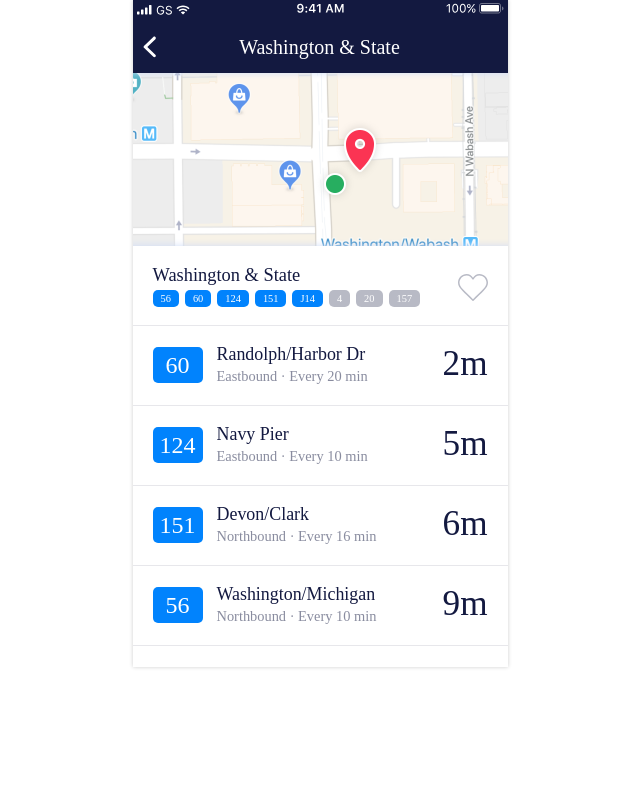
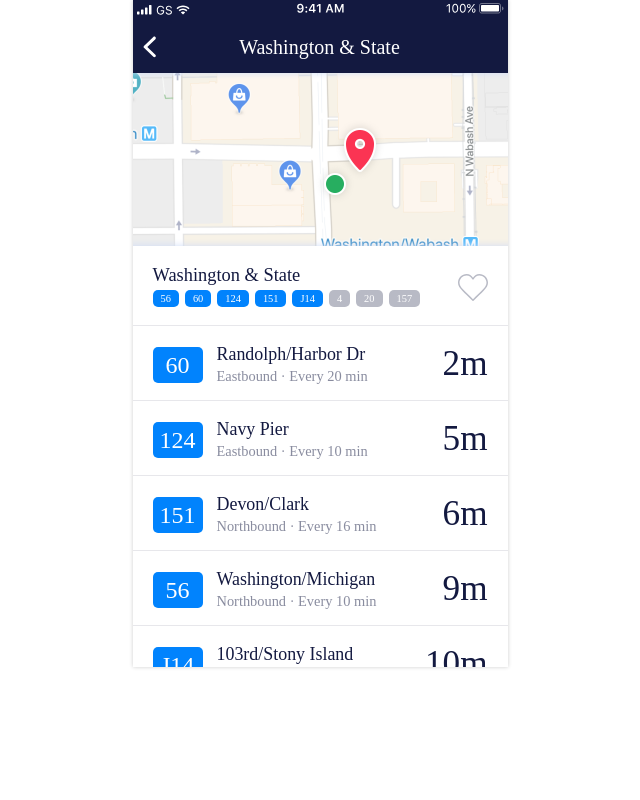
Before and after one commit to myraromano/busy-bus, a plain HTML site: page index.html in a window 1280 px wide. Shown: the whole page, without its empty margins (320-960 px from the left). Drawn offline with Linux system fonts and the light colour scheme; a web font is replaced by a local one.

Commit message:
Second commit

```diff
--- a/css/style.css
+++ b/css/style.css
@@ -37,9 +37,6 @@ h2 {
 #app-header {
   width: inherit;
   position: fixed;
-  position: -webkit-sticky; /* Safari */
-  position: sticky;
-  order: 0;
   background-color: rgba(19, 25, 64);
   z-index: 99;
 }
@@ -136,7 +133,9 @@ ul li {
 }
 
 #bus-arrivals {
-  overflow: scroll;
+  position: relative;
+  top: 326px;
+  overflow: inherit;
 }
 
 ::-webkit-scrollbar {
@@ -146,7 +145,7 @@ ul li {
 
 #bus-line-info {
   background-color: rgba(255, 255, 255);
-  height: 80px;
+  height: 75px;
   padding: 20px;
   border-bottom: 1px solid rgba(19, 25, 64, .1);
 }
```
Also changed, not shown: index.html (+1 -1 lines).
